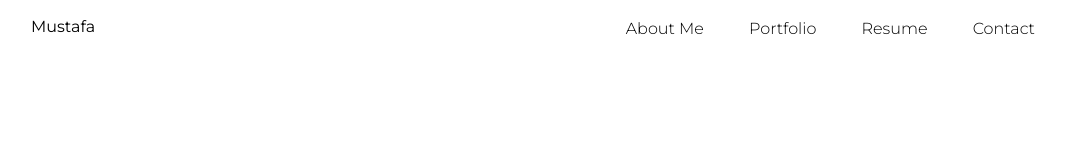
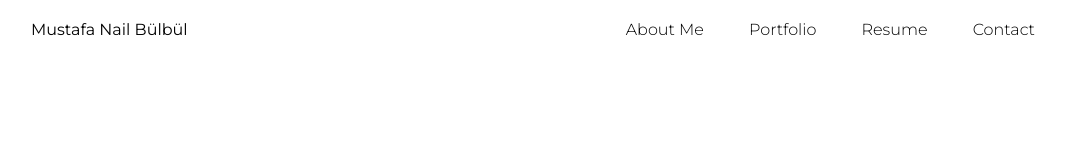
Before and after one commit to Vvvenommm/Homepage, a plain HTML site: page index.html in a window 1280 px wide. Shown: the top 160 px of the page, without its empty margins (97-1163 px from the left). Drawn offline with nearby package versions, Linux system fonts and the light colour scheme.

Commit message:
fix name

```diff
--- a/index.html
+++ b/index.html
@@ -18,7 +18,7 @@
         <header>
             <nav>
                 <a class="burger js--nav-icon"><i class="ion-navicon-round"></i></a>
-                <a href="#start" class="name">Mustafa</a>
+                <a href="#start" class="name">Mustafa Nail Bülbül</a>
                 <ul class="main-nav js--main-nav">
                     <li><a href="#aboutme">About Me</a></li>
                     <li><a href="#portfolio">Portfolio</a></li>
--- a/resources/css/style.css
+++ b/resources/css/style.css
@@ -65,6 +65,7 @@ nav {
 
 .name {
     font-weight: 400;
+    margin-top: 5px;
 }
 
 .name:link,
```
